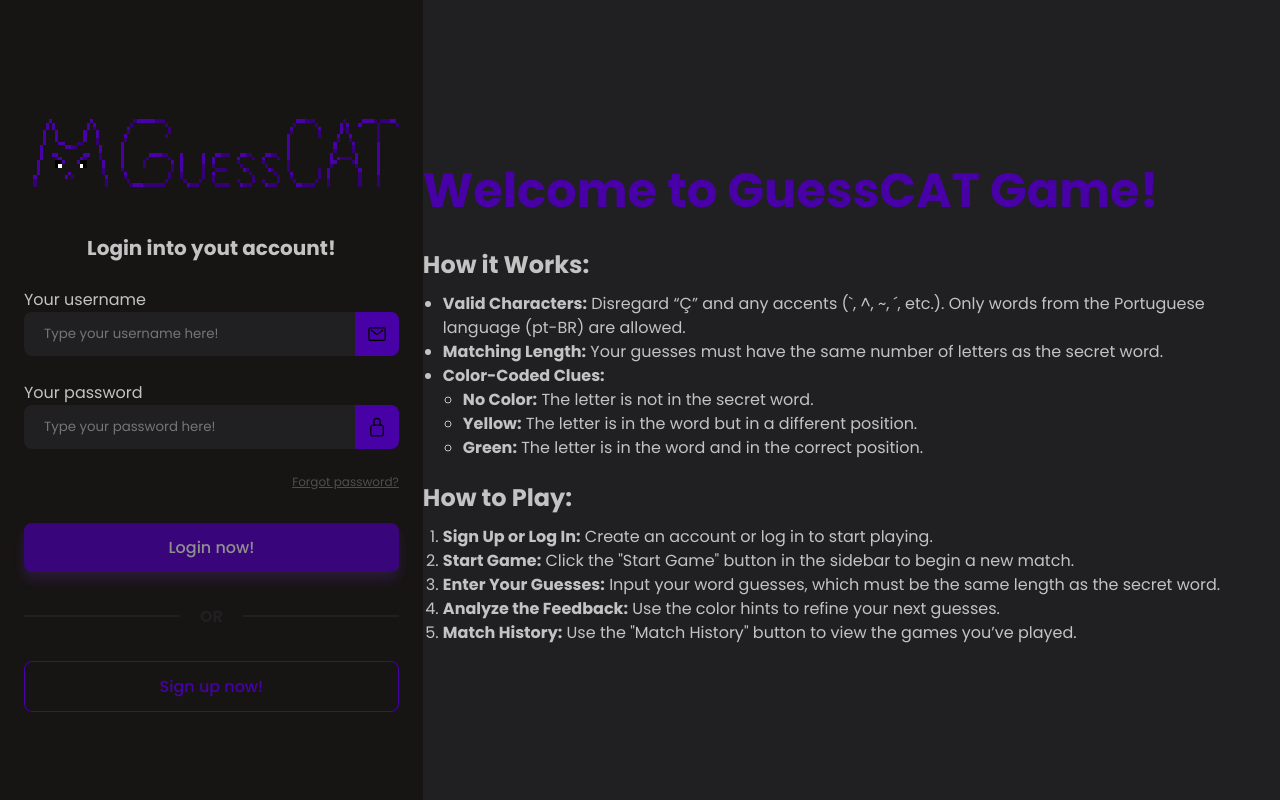
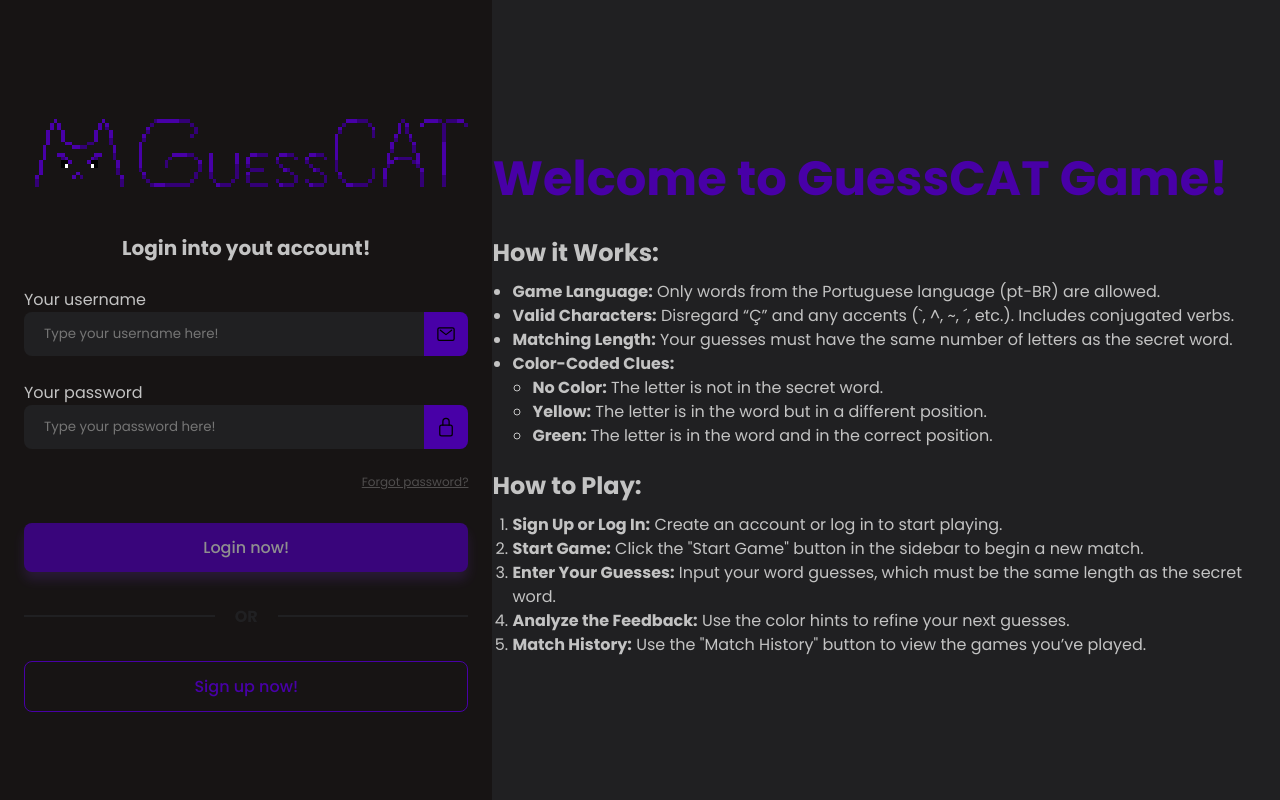
Before and after one commit to eriksgda/WEB-guesscat, an Angular app: page /login in a window 1280 px wide. Built offline with nearby package versions, Linux system fonts and the light colour scheme.

Commit message:
feat: add game language info

```diff
--- a/src/app/components/auth-layout/auth-layout.component.html
+++ b/src/app/components/auth-layout/auth-layout.component.html
@@ -27,7 +27,8 @@
 
             <h2><strong>How it Works:</strong></h2>
             <ul>
-                <li><strong>Valid Characters:</strong> Disregard “Ç” and any accents (`, ^, ~, ´, etc.). Only words from the Portuguese language (pt-BR) are allowed.</li>
+                <li><strong>Game Language:</strong> Only words from the Portuguese language (pt-BR) are allowed.</li>
+                <li><strong>Valid Characters:</strong> Disregard “Ç” and any accents (`, ^, ~, ´, etc.). Includes conjugated verbs.</li>
                 <li><strong>Matching Length:</strong> Your guesses must have the same number of letters as the secret word.</li>
                 <li><strong>Color-Coded Clues:</strong>
                 <ul>
```
